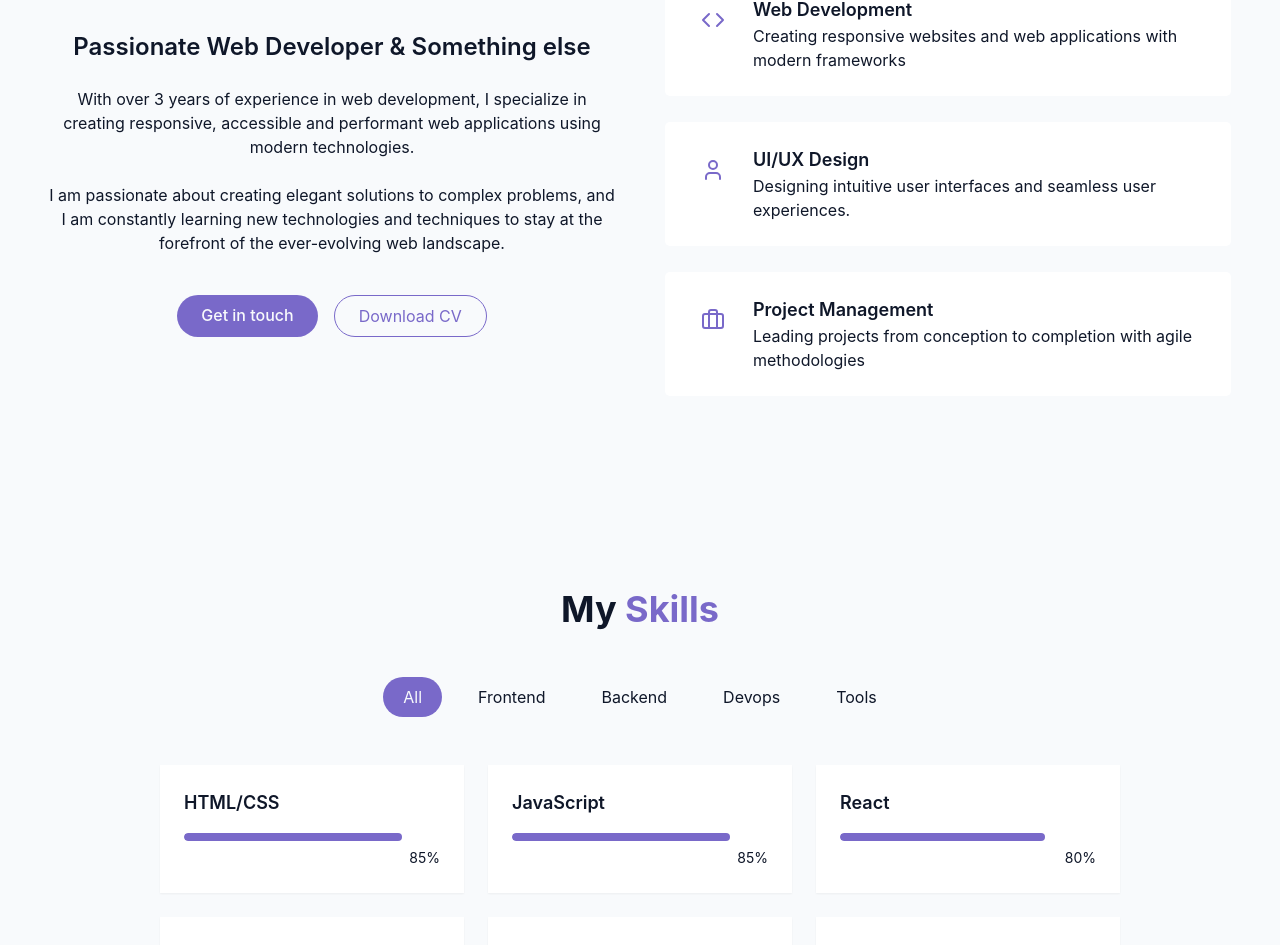
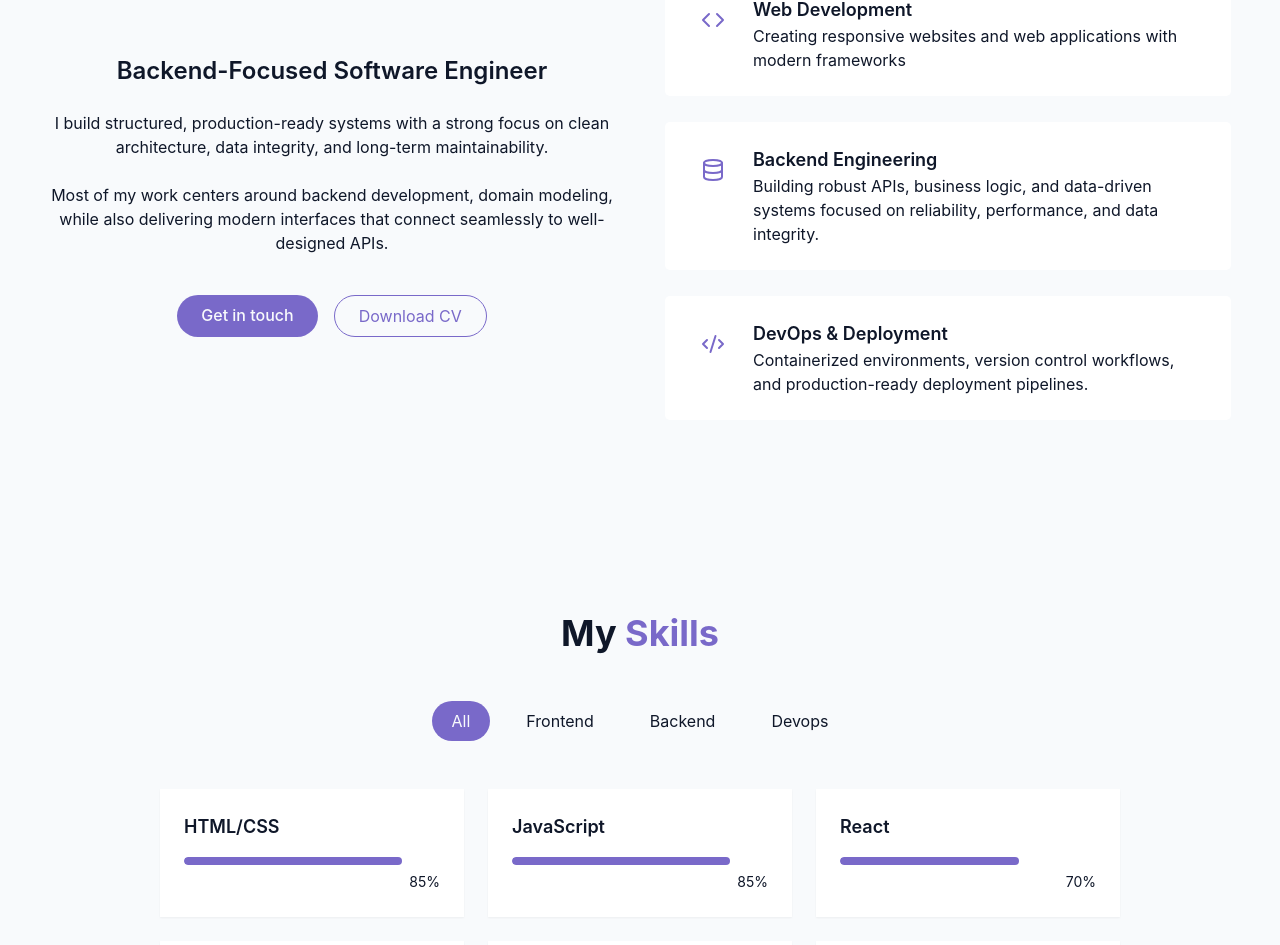
Before and after one commit to ilijaristov67/portfolio, a React (Vite) app: page / in a window 1280 px wide. Shown: the part 1013-1958 px from the top of the page. Built offline with nearby package versions, Linux system fonts and the light colour scheme.

Commit message:
finished

```diff
--- a/src/components/AboutSection.jsx
+++ b/src/components/AboutSection.jsx
@@ -1,4 +1,4 @@
-import { Briefcase, Code, User } from "lucide-react";
+import {Briefcase, Code, Code2, Database, User} from "lucide-react";
 
 export const AboutSection = () => {
   return (
@@ -10,15 +10,14 @@ export const AboutSection = () => {
 
         <div className="grid grid-cols-1 md:grid-cols-2 gap-12 items-center">
           <div className="space-y-6">
-            <h3 className="text-2xl font-semibold">Passionate Web Developer & Something else</h3>
+            <h3 className="text-2xl font-semibold">Backend-Focused Software Engineer</h3>
             <p className="text-muted-foreground">
-              With over 3 years of experience in web development, I specialize in creating
-              responsive, accessible and performant web applications using modern technologies.
+              I build structured, production-ready systems with a strong focus on clean architecture,
+              data integrity, and long-term maintainability.
             </p>
             <p className="text-muted-foreground">
-              I am passionate about creating elegant solutions to complex problems, and I am
-              constantly learning new technologies and techniques to stay at the forefront of the
-              ever-evolving web landscape.
+              Most of my work centers around backend development, domain modeling,
+              while also delivering modern interfaces that connect seamlessly to well-designed APIs.
             </p>
 
             <div className="flex flex-col sm:flex-row gap-4 pt-4 justify-center">
@@ -51,12 +50,13 @@ export const AboutSection = () => {
             <div className="gradient-border p-6 card-hover">
               <div className="flex items-start gap-4">
                 <div className="p-3 rounded-full bg-primary10">
-                  <User className="h-6 w-6 text-primary" />
+                  <Database className="h-6 w-6 text-primary" />
                 </div>
                 <div className="text-left">
-                  <h4 className="font-semibold text-lg">UI/UX Design</h4>
+                  <h4 className="font-semibold text-lg">Backend Engineering</h4>
                   <p className="text-muted-foreground">
-                    Designing intuitive user interfaces and seamless user experiences.
+                    Building robust APIs, business logic, and data-driven systems
+                    focused on reliability, performance, and data integrity.
                   </p>
                 </div>
               </div>
@@ -64,12 +64,13 @@ export const AboutSection = () => {
             <div className="gradient-border p-6 card-hover">
               <div className="flex items-start gap-4">
                 <div className="p-3 rounded-full bg-primary10">
-                  <Briefcase className="h-6 w-6 text-primary" />
+                  <Code2 className="h-6 w-6 text-primary" />
                 </div>
                 <div className="text-left">
-                  <h4 className="font-semibold text-lg">Project Management</h4>
+                  <h4 className="font-semibold text-lg">DevOps & Deployment</h4>
                   <p className="text-muted-foreground">
-                    Leading projects from conception to completion with agile methodologies
+                    Containerized environments, version control workflows,
+                    and production-ready deployment pipelines.
                   </p>
                 </div>
               </div>
--- a/src/components/SkillsSection.jsx
+++ b/src/components/SkillsSection.jsx
@@ -5,34 +5,22 @@ const skills = [
   // ===== FRONTEND =====
   { name: "HTML/CSS", level: 85, category: "frontend" },
   { name: "JavaScript", level: 85, category: "frontend" },
-  { name: "React", level: 80, category: "frontend" },
-  { name: "Tailwind CSS", level: 85, category: "frontend" },
-  { name: "Vite", level: 80, category: "frontend" },
+  { name: "React", level: 70, category: "frontend" },
+  { name: "Tailwind CSS", level: 70, category: "frontend" },
 
   // ===== BACKEND =====
   { name: "PHP", level: 90, category: "backend" },
   { name: "Laravel", level: 95, category: "backend" },
   { name: "REST API Design", level: 90, category: "backend" },
   { name: "MySQL", level: 90, category: "backend" },
-  { name: "Database Design", level: 90, category: "backend" },
-  { name: "Eloquent ORM", level: 95, category: "backend" },
-  { name: "Automated Testing (Pest)", level: 90, category: "backend" },
 
   // ===== DEVOPS =====
   { name: "Docker", level: 85, category: "devops" },
   { name: "Linux (WSL2)", level: 85, category: "devops" },
   { name: "CI/CD (GitHub Actions)", level: 80, category: "devops" },
-
-  // ===== TOOLS =====
-  { name: "Git", level: 90, category: "tools" },
-  { name: "GitHub", level: 90, category: "tools" },
-  { name: "PhpStorm", level: 95, category: "tools" },
-  { name: "VS Code", level: 85, category: "tools" },
-  { name: "Postman", level: 85, category: "tools" },
-  { name: "Netlify", level: 80, category: "tools" },
 ];
 
-const categories = ["all", "frontend", "backend", "devops", "tools"];
+const categories = ["all", "frontend", "backend", "devops"];
 export const SkillsSection = () => {
   const [activeCategory, setActiveCategory] = useState("all");
   const filteredSkills = skills.filter(
```
